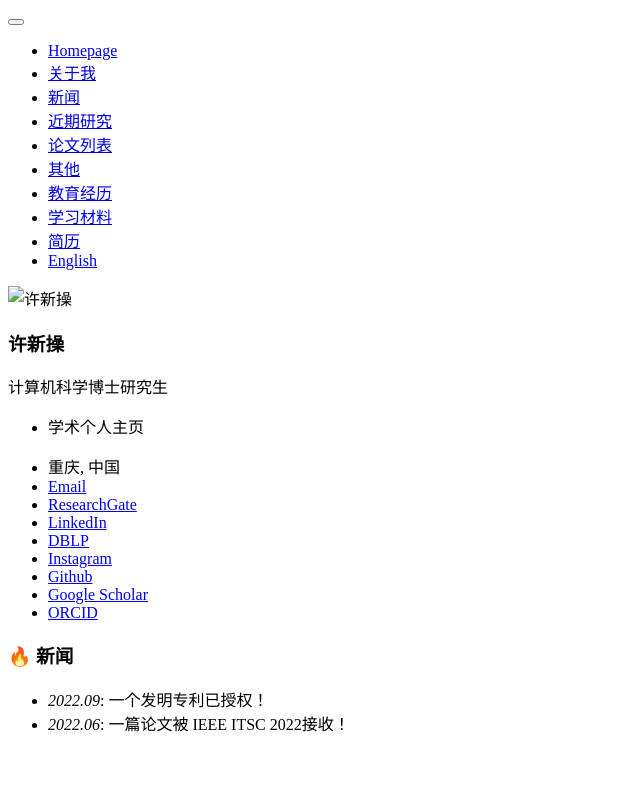
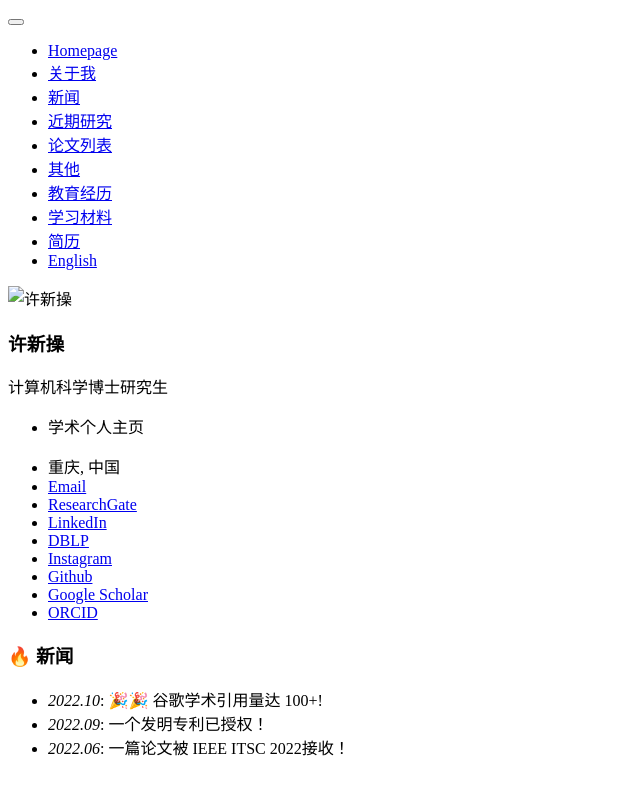
Before and after one commit to neardws/zh, a Jekyll site: the page built from _pages/includes/news.md, in a window 1280 px wide. Shown: the top 795 px of the page, without its empty margins (0-640 px from the left). Built offline with Jekyll 4.4.1, drawn with Linux system fonts in a browser that asks for light colours; our own code applies the rules of GitHub Pages for plain Markdown files.

Commit message:
Update news.md

```diff
--- a/_pages/includes/news.md
+++ b/_pages/includes/news.md
@@ -1,3 +1,4 @@
 # 🔥 新闻
+- *2022.10*: 🎉🎉 谷歌学术引用量达 100+!
 - *2022.09*: 一个发明专利已授权！
 - *2022.06*: 一篇论文被 IEEE ITSC 2022接收！
```
